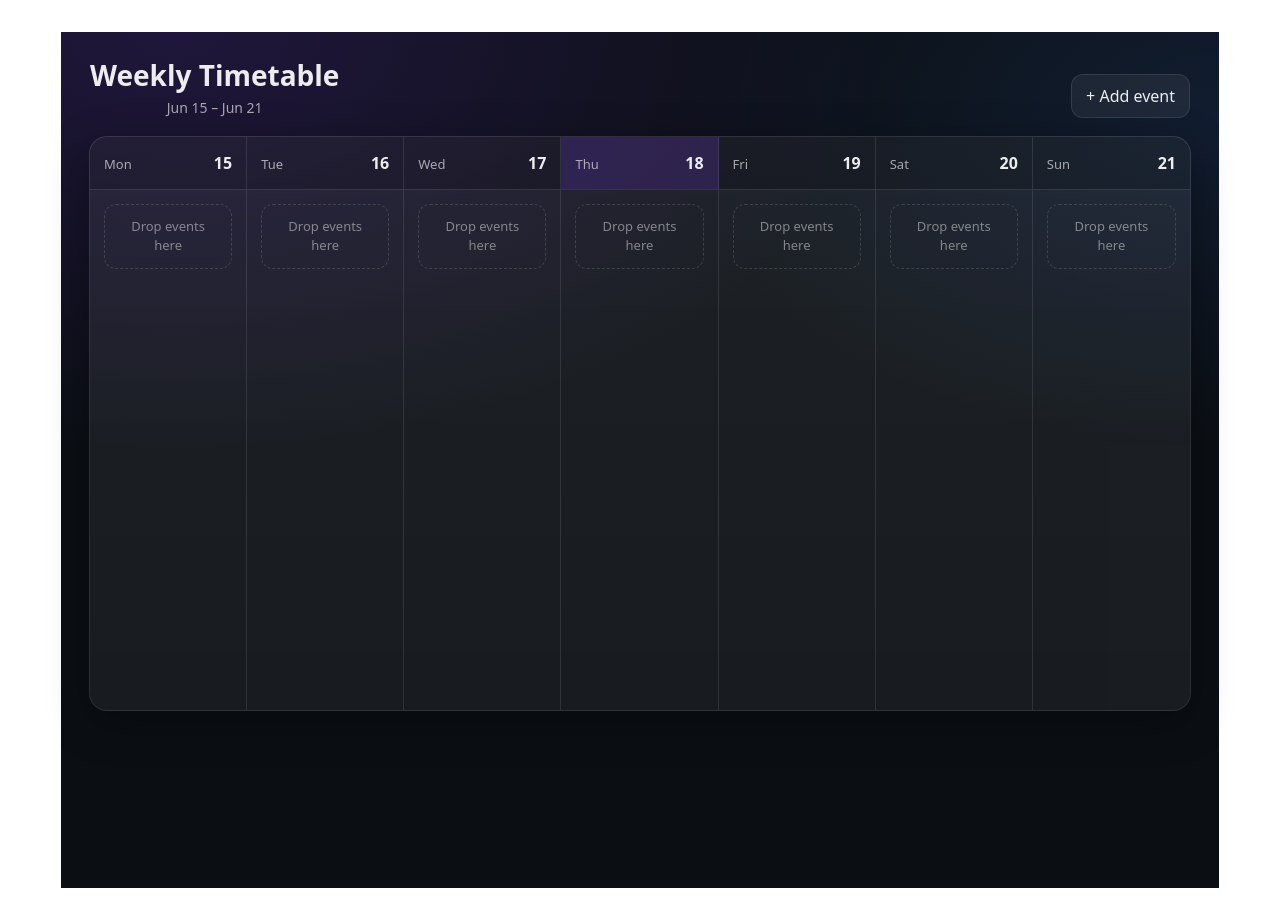
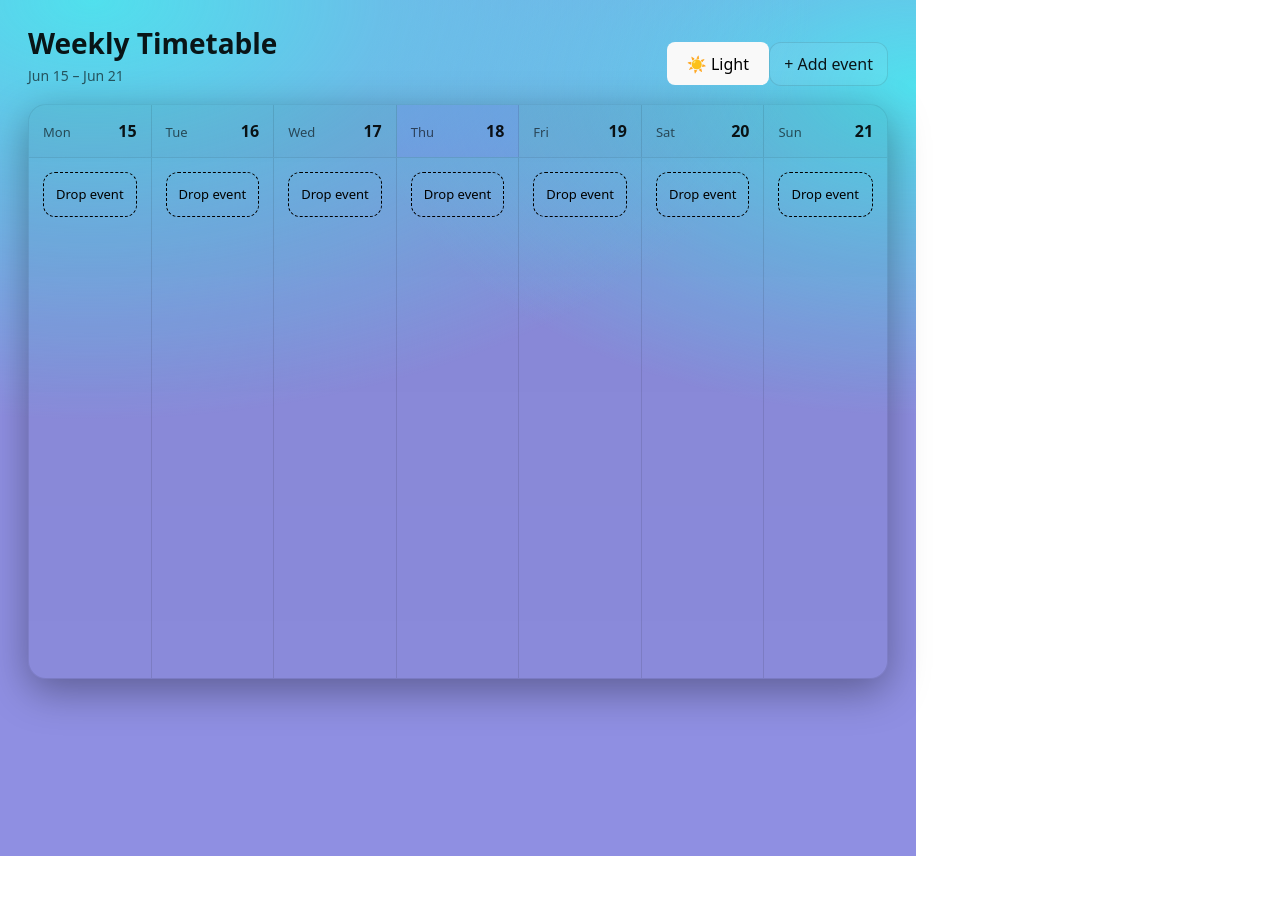
Before and after one commit to DavidAji06/Schedula, a React (Vite) app in the folder frontend-app/: page /app in a window 1280 px wide. After the commit the page ends 856 px from the top, so only its background shows below. Built offline with nearby package versions, Linux system fonts and the light colour scheme.

Commit message:
Added light mode and toggle functionality

```diff
--- a/frontend-app/src/App.jsx
+++ b/frontend-app/src/App.jsx
@@ -1,37 +1,30 @@
-import { useState } from 'react'
-import reactLogo from './assets/react.svg'
-import viteLogo from '/vite.svg'
-import './App.css'
-import WeeklyCalendarGrid from "./components/WeeklyCalendarGrid"
+import { useEffect, useState } from "react";
+import WeeklyCalendarGrid from "./components/WeeklyCalendarGrid";
 
-// function App() {
-//   const [count, setCount] = useState(0)
-//   return (
-//     <>
-//       <div>
-//         <a href="https://vite.dev" target="_blank">
-//           <img src={viteLogo} className="logo" alt="Vite logo" />
-//         </a>
-//         <a href="https://react.dev" target="_blank">
-//           <img src={reactLogo} className="logo react" alt="React logo" />
-//         </a>
-//       </div>
-//       <h1>Vite + React</h1>
-//       <div className="card">
-//         <button onClick={() => setCount((count) => count + 1)}>
-//           count is {count}
-//         </button>
-//         <p>
-//           Edit <code>src/App.jsx</code> and save to test HMR
-//         </p>
-//       </div>
-//       <p className="read-the-docs">
-//         Click on the Vite and React logos to learn more
-//       </p>
-//     </>
-//   )
-// }
+function getInitialTheme() {
+  const saved = localStorage.getItem("theme");
+  if (saved === "light" || saved === "dark") return saved;
+
+  const prefersLight = window.matchMedia?.("(prefers-color-scheme: light)")?.matches;
+  return prefersLight ? "light" : "dark";
+}
 
 export default function App() {
-  return <WeeklyCalendarGrid />;
+  const [theme, setTheme] = useState(getInitialTheme);
+
+  useEffect(() => {
+    document.documentElement.setAttribute("data-theme", theme);
+    localStorage.setItem("theme", theme);
+  }, [theme]);
+
+  function toggleTheme() {
+    setTheme((t) => (t === "dark" ? "light" : "dark"));
+  }
+
+  return (
+    <WeeklyCalendarGrid
+      theme={theme}
+      onToggleTheme={toggleTheme}
+    />
+  );
 }
--- a/frontend-app/src/components/WeeklyCalendarGrid.css
+++ b/frontend-app/src/components/WeeklyCalendarGrid.css
@@ -33,7 +33,7 @@
 
 .week__btn{
   border:1px solid var(--line);
-  background:rgba(255,255,255,0.06);
+  background:rgba(255, 255, 255, 0.06);
   color:var(--text);
   padding:10px 14px;
   border-radius:12px;
@@ -65,7 +65,7 @@
   background:rgba(0,0,0,0.12);
 }
 
-.cell--today{ background:rgba(124,58,237,0.18); }
+.cell--today{ background:rgba(0, 0, 0, 0.18); }
 .cell__dow{ font-size:13px; color:var(--muted); }
 .cell__date{ font-size:16px; font-weight:700; }
 
@@ -76,10 +76,10 @@
 }
 
 .cell__empty{
-  border:1px dashed rgba(255,255,255,0.14);
+  border:1px dashed rgb(255, 255, 255);
   border-radius:12px;
   padding:12px;
-  color:rgba(255,255,255,0.45);
+  color:rgba(255, 255, 255, 0.45);
   font-size:13px;
 }
 
@@ -87,3 +87,43 @@
   .week__card{ overflow-x:auto; }
   .grid{ min-width:860px; }
 }
+
+/* Light mode settings*/
+:root[data-theme="light"]{
+   --bg:#8f8fe2;
+
+  --card:rgba(0,0,0,0.04);
+  --card2:rgba(0,0,0,0.02);
+
+  --text:rgba(0,0,0,0.90);
+  --muted:rgba(0,0,0,0.60);
+
+  --line:rgba(0,0,0,0.10);
+
+  /* Optional: slightly softer today highlight in light mode */
+  /* (you can also leave this alone and just override the class below) */
+}
+
+:root[data-theme="light"] .week{
+  background:
+    radial-gradient(1200px 700px at 10% 0%, rgb(80, 224, 237), transparent 60%),
+    radial-gradient(1000px 600px at 100% 10%, rgb(80, 224, 237), transparent 55%),
+    var(--bg);
+}
+
+:root[data-theme="light"] .cell--head{
+  background: rgba(0, 0, 0, 0.03);
+}
+
+:root[data-theme="light"] .cell--today{
+  background: rgba(124,58,237,0.12);
+}
+
+:root[data-theme="light"] .cell--col{
+  background: rgba(0,0,0,0.01);
+}
+
+:root[data-theme="light"] .cell__empty{
+  border: 1px dashed rgb(0, 0, 0);
+  color: rgb(0, 0, 0);
+}
--- a/frontend-app/src/components/WeeklyCalendarGrid.jsx
+++ b/frontend-app/src/components/WeeklyCalendarGrid.jsx
@@ -17,7 +17,7 @@ function getWeekDates(startDate = new Date()) {
   return week;
 }
 
-export default function WeeklyCalendarGrid() {
+export default function WeeklyCalendarGrid({ theme, onToggleTheme }) {
   const weekDates = getWeekDates(new Date());
 
   return (
@@ -31,9 +31,15 @@ export default function WeeklyCalendarGrid() {
           </p>
         </div>
 
-        <button className="week__btn" type="button">
+        <div className="week__actions">
+          <button className="week__iconBtn" type="button" onClick={onToggleTheme}>
+            {theme === "dark" ? "🌙 Dark" : "☀️ Light"}
+          </button>
+
+          <button className="week__btn" type="button">
           + Add event
-        </button>
+          </button>
+        </div>
       </header>
 
       <section className="week__card">
@@ -53,7 +59,7 @@ export default function WeeklyCalendarGrid() {
         <div className="grid grid--body">
           {DAYS.map((label) => (
             <div key={label} className="cell cell--col">
-              <div className="cell__empty">Drop events here</div>
+              <div className="cell__empty">Drop event</div>
             </div>
           ))}
         </div>
```
